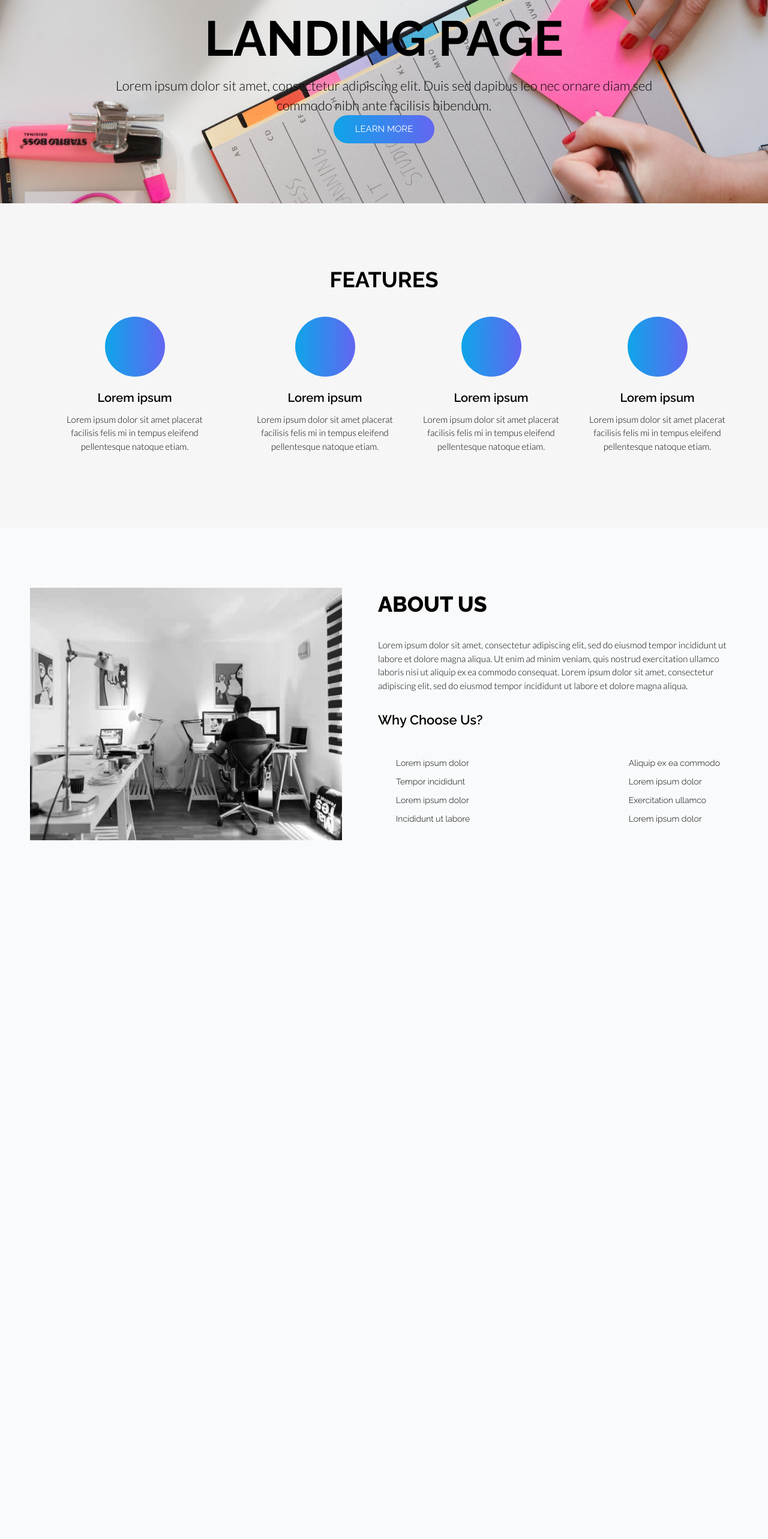
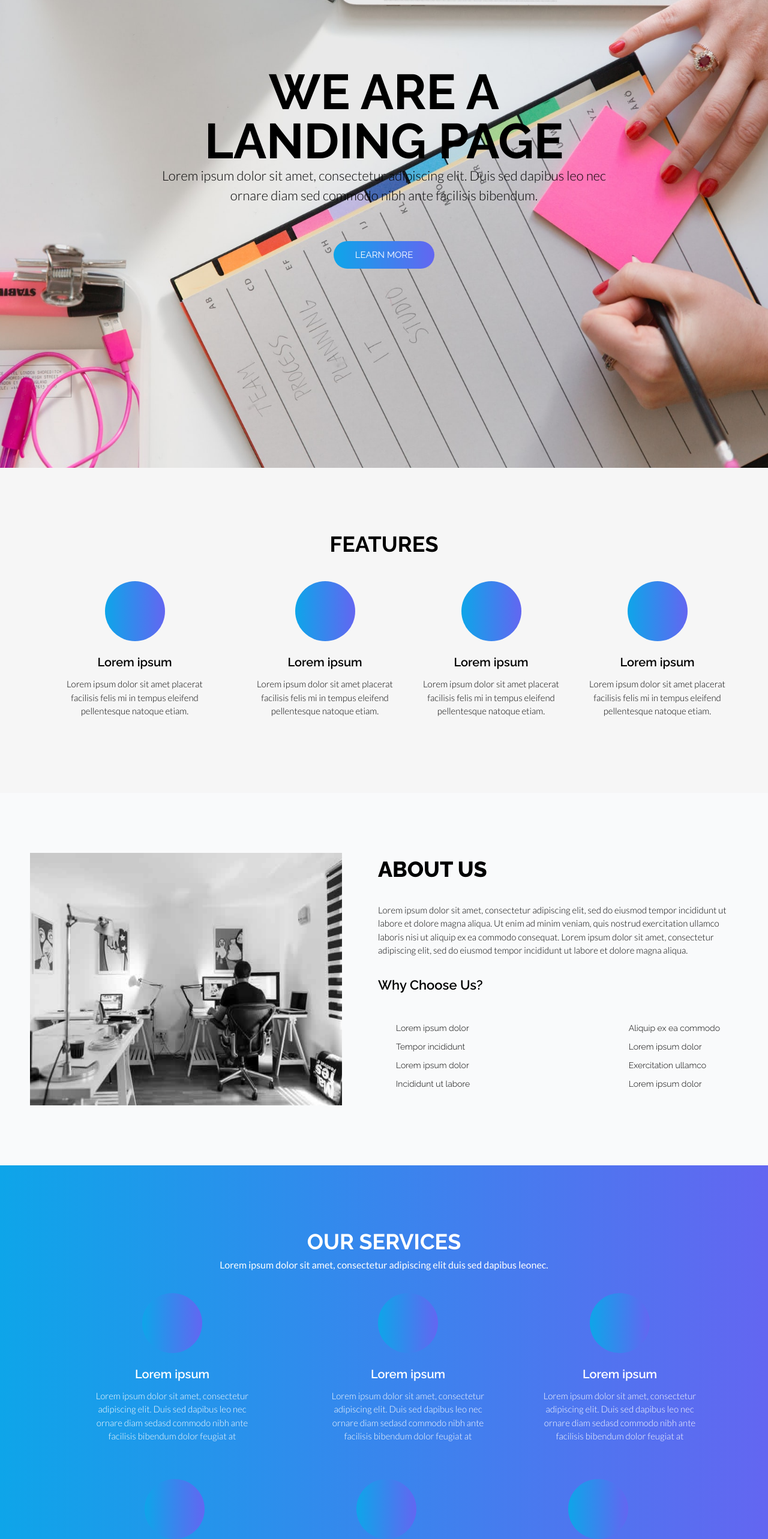
Before and after one commit to arcteggzz/practiceReactAbiola, a React (Create React App) app in the folder white-uipractice01/: page / in a window 1280 px wide. Shown: the part 220-2786 px from the top of the page at 60% size. Before the commit the page ends 1721 px from the top, so only its background shows below. Built offline with nearby package versions, Linux system fonts and the light colour scheme; the HTML template or start-up script is replaced by a standard one.

Commit message:
Added Services section

```diff
--- a/white-uipractice01/src/App.jsx
+++ b/white-uipractice01/src/App.jsx
@@ -2,6 +2,7 @@ import NavBar from "./components/NavBar"
 import Hero from "./components/Hero"
 import Features from "./components/Features"
 import AboutUs from "./components/AboutUs"
+import Services from "./components/Services"
 
 
 function App() {
@@ -11,6 +12,7 @@ function App() {
       <Hero/>
       <Features/>
       <AboutUs/>
+      <Services/>
     </div>
   );
 }
--- a/white-uipractice01/src/components/Hero.jsx
+++ b/white-uipractice01/src/components/Hero.jsx
@@ -17,11 +17,11 @@ function Hero() {
                     Learn More
                 </button>
             </div> */}
-            <div className="">
+            <div className="leading-none">
                 <h1 className={heroH1}>We are a</h1>
                 <h1 className={heroH1}>Landing Page</h1>
             </div>
-            <p className="text-[22px] font-openSans text-center font-light max-w-4xl">
+            <p className="text-[22px] font-openSans text-center font-light max-w-3xl mb-[60px]">
             Lorem ipsum dolor sit amet, consectetur adipiscing elit. Duis sed dapibus leo nec ornare diam sed commodo nibh ante facilisis bibendum.
             </p>
             <button className="py-3 px-9 font-raleway text-white bg-black rounded-full uppercase text-[15px] bg-gradient-to-r from-sky-500 to-indigo-500">
@@ -30,6 +30,6 @@ function Hero() {
         </div>
     );
 }
-const heroDiv = `flex flex-col justify-center items-center mx-auto bg-hero max-h-fit w-full py-[100px] h-screen object-cover bg-no-repeat bg-cover bg-center bg-gray-700`
+const heroDiv = `flex flex-col justify-center items-center mx-auto bg-hero max-h-fit w-full py-[500px] h-screen object-cover bg-no-repeat bg-cover bg-center bg-gray-700`
 const heroH1 = `text-[82px] font-bold font-raleway uppercase text-center my-0`
 export default Hero;
--- /dev/null
+++ b/white-uipractice01/src/components/Services.jsx
@@ -0,0 +1,22 @@
+import ServicesCard from "./ServicesCard"
+
+
+function Services() {
+    return (
+        <div className="flex flex-col items-center py-[100px] bg-gradient-to-r from-sky-500 to-indigo-500 p-[50px]">
+            <h1 className="font-raleway text-[36px] font-bold text-center text-white">OUR SERVICES</h1>
+            <p className="text-white">Lorem ipsum dolor sit amet, consectetur adipiscing elit duis sed dapibus leonec.</p>
+            <div className="flex justify-center space-x-2 flex-wrap">
+                <ServicesCard/>
+                <ServicesCard/>
+                <ServicesCard/>
+                <ServicesCard/>
+                <ServicesCard/>
+                <ServicesCard/>
+            </div>
+        </div>
+    );
+}
+
+
+export default Services;
--- /dev/null
+++ b/white-uipractice01/src/components/ServicesCard.jsx
@@ -0,0 +1,17 @@
+function ServicesCard() {
+    return (
+        <div className={card}>
+            <div className={cardIcon}></div>
+            <h4 className={cardh4}>Lorem ipsum</h4>
+            <p className={cardp}>Lorem ipsum dolor sit amet, consectetur adipiscing elit. Duis sed dapibus leo nec ornare diam sedasd commodo nibh ante facilisis bibendum dolor feugiat at</p>
+        </div>
+    );
+}
+
+const card = `max-w-[345px] flex flex-col items-center py-[15px] mx-[40px]`
+const cardIcon = `w-[100px] h-[100px] rounded-full bg-gradient-to-r from-sky-500 to-indigo-500 my-[20px]`
+const cardh4 = `font-raleway font-semibold text-[20px] mb-[10px] text-center text-white`
+const cardp = `font-openSans font-light text-[15px] text-center mb-[10px] text-center text-white max-w-[80%]`
+
+export default ServicesCard;
+//add the icons to the buble
```
Also changed, not shown: white-uipractice01/src/components/NavBar.jsx (+0 -7 lines).
